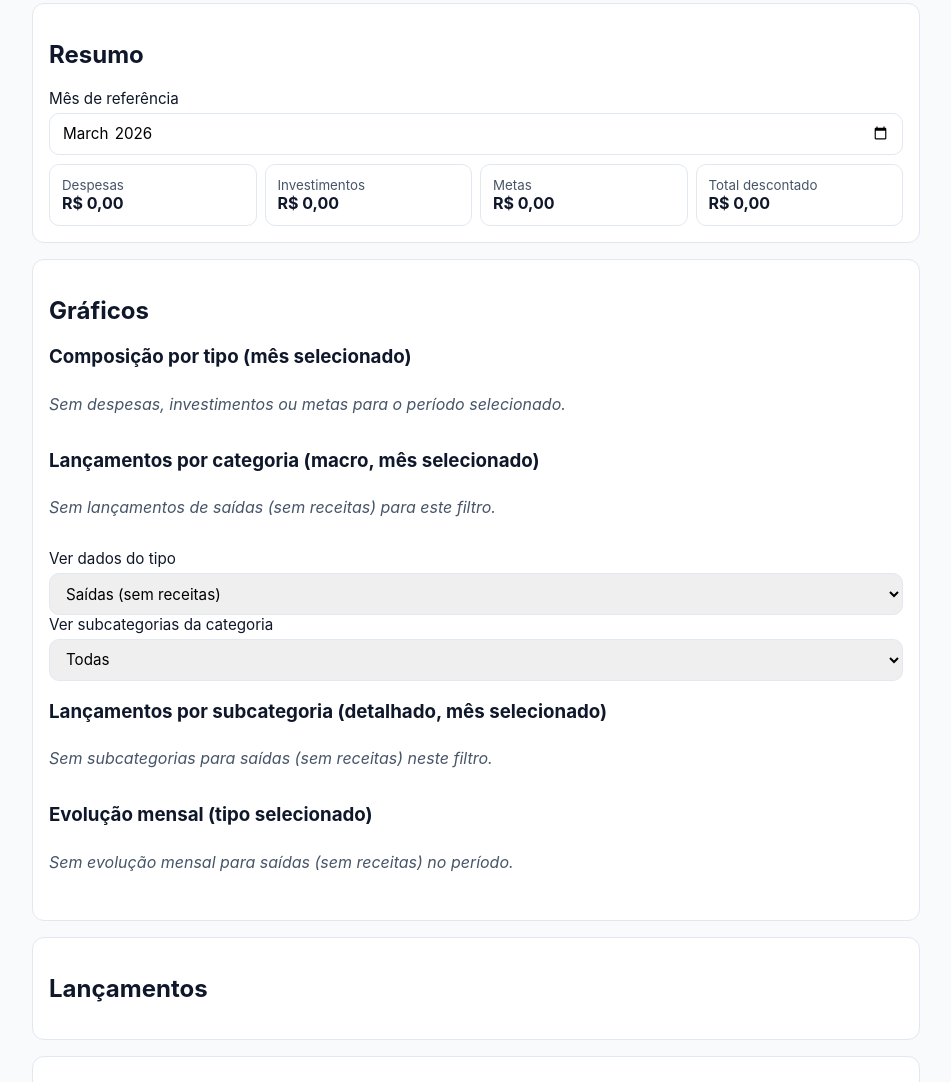
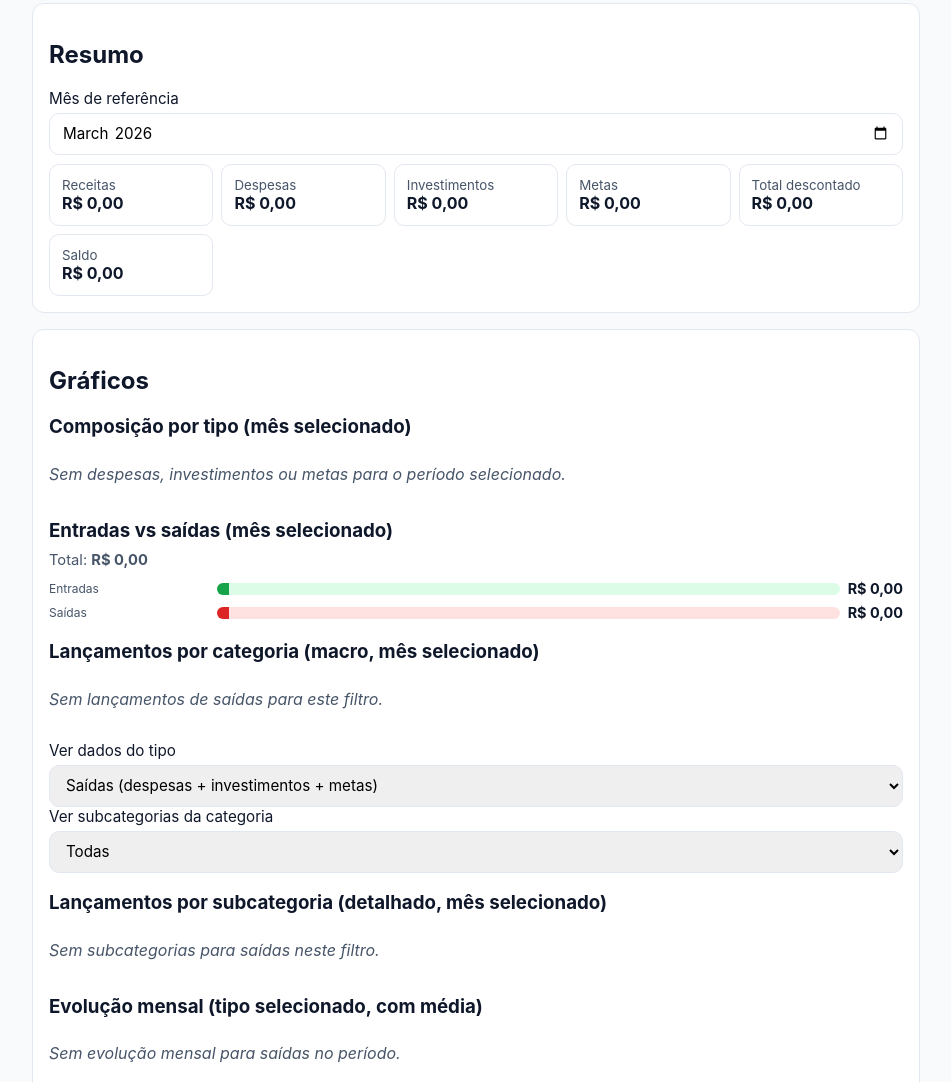
Before and after one commit to viniciuslopes-dev/app_controle_financeiro_offline, a plain HTML site: page docs/index.html in a window 1280 px wide. Shown: the part 1098-2180 px from the top of the page, without its empty margins (164-1115 px from the left). Drawn offline with Linux system fonts and the light colour scheme.

Commit message:
Ajusta resumo e gráficos para entradas, saídas e média mensal

```diff
--- a/docs/assets/css/styles.css
+++ b/docs/assets/css/styles.css
@@ -6,6 +6,8 @@
   --muted: #475569;
   --primary: #2563eb;
   --danger: #dc2626;
+  --income: #16a34a;
+  --outflow: #dc2626;
   --border: #e2e8f0;
 }
 
@@ -143,6 +145,22 @@ button {
   height: 100%;
   background: var(--primary);
 }
+
+.bar-income {
+  background: #dcfce7;
+}
+
+.bar-income > span {
+  background: var(--income);
+}
+
+.bar-outflow {
+  background: #fee2e2;
+}
+
+.bar-outflow > span {
+  background: var(--outflow);
+}
 #tx-list {
   list-style: none;
   margin: 0;
--- a/docs/assets/js/app.js
+++ b/docs/assets/js/app.js
@@ -17,6 +17,7 @@ const categoryListEl = document.getElementById('category-list');
 const txList = document.getElementById('tx-list');
 const summaryEl = document.getElementById('summary');
 const typeCompositionChartEl = document.getElementById('type-composition-chart');
+const inflowOutflowChartEl = document.getElementById('inflow-outflow-chart');
 const categoryChartEl = document.getElementById('category-chart');
 const subcategoryChartEl = document.getElementById('subcategory-chart');
 const monthlyChartEl = document.getElementById('monthly-chart');
@@ -215,7 +216,9 @@ function filterByMonth(items, month) {
 
 function getTypeLabel(type) {
   const labels = {
-    all: 'Saídas (sem receitas)',
+    all: 'Todos os lançamentos',
+    outflow: 'Saídas',
+    income: 'Entradas',
     expense: 'Despesas',
     investment: 'Investimentos',
     goal: 'Metas',
@@ -225,9 +228,12 @@ function getTypeLabel(type) {
 }
 
 function filterByType(items, type) {
-  if (!type || type === 'all') {
+  if (!type || type === 'outflow') {
     return items.filter((tx) => tx.type !== 'income');
   }
+
+  if (type === 'all') return items;
+  if (type === 'income') return items.filter((tx) => tx.type === 'income');
 
   return items.filter((tx) => tx.type === type);
 }
@@ -244,10 +250,12 @@ function renderSummary(items, month) {
   const totalDiscounted = s.expense + s.investment + s.goal;
 
   summaryEl.innerHTML = [
+    ['Receitas', s.income],
     ['Despesas', s.expense],
     ['Investimentos', s.investment],
     ['Metas', s.goal],
     ['Total descontado', totalDiscounted],
+    ['Saldo', s.balance],
   ]
     .map(
       ([label, value]) => `
@@ -260,26 +268,50 @@ function renderSummary(items, month) {
     .join('');
 }
 
-function renderBars(container, rows, emptyMessage = 'Sem dados para o período selecionado.') {
+function renderBars(
+  container,
+  rows,
+  emptyMessage = 'Sem dados para o período selecionado.',
+  options = {},
+) {
+  const { summaryLabel = 'Total', summaryValue, tone = 'default' } = options;
+
   if (!rows.length) {
     container.innerHTML = `<p class="empty">${emptyMessage}</p>`;
     return;
   }
 
   const total = rows.reduce((acc, row) => acc + row.value, 0);
+  const headerValue = summaryValue ?? total;
   const maxValue = Math.max(...rows.map((r) => r.value), 1);
-  container.innerHTML = `<p class="chart-total">Total: <strong>${formatMoney(total)}</strong></p>` + rows
+  container.innerHTML = `<p class="chart-total">${summaryLabel}: <strong>${formatMoney(headerValue)}</strong></p>` + rows
     .map((row) => {
       const width = Math.max((row.value / maxValue) * 100, 2);
+      const rowTone = row.tone || tone;
       return `
         <div class="bar-row">
           <small>${row.label}</small>
-          <div class="bar"><span style="width:${width}%"></span></div>
+          <div class="bar bar-${rowTone}"><span style="width:${width}%"></span></div>
           <strong>${formatMoney(row.value)}</strong>
         </div>
       `;
     })
     .join('');
+}
+
+function renderInflowOutflowChart(items, month) {
+  const monthItems = filterByMonth(items, month);
+  const summary = computeSummary(monthItems);
+  const rows = [
+    { label: 'Entradas', value: summary.income, tone: 'income' },
+    {
+      label: 'Saídas',
+      value: summary.expense + summary.investment + summary.goal,
+      tone: 'outflow',
+    },
+  ];
+
+  renderBars(inflowOutflowChartEl, rows, 'Sem dados de entradas e saídas para o período selecionado.');
 }
 
 function renderTypeCompositionChart(items, month) {
@@ -308,7 +340,13 @@ function renderCategoryChart(items, month) {
     .map(([label, value]) => ({ label, value }))
     .sort((a, b) => b.value - a.value);
 
-  renderBars(categoryChartEl, rows, `Sem lançamentos de ${getTypeLabel(selectedType).toLowerCase()} para este filtro.`);
+  const tone = selectedType === 'income' ? 'income' : selectedType === 'all' ? 'default' : 'outflow';
+  renderBars(
+    categoryChartEl,
+    rows,
+    `Sem lançamentos de ${getTypeLabel(selectedType).toLowerCase()} para este filtro.`,
+    { tone },
+  );
 }
 
 function renderSubcategoryChart(items, month) {
@@ -329,7 +367,13 @@ function renderSubcategoryChart(items, month) {
     .map(([label, value]) => ({ label, value }))
     .sort((a, b) => b.value - a.value);
 
-  renderBars(subcategoryChartEl, rows, `Sem subcategorias para ${getTypeLabel(selectedType).toLowerCase()} neste filtro.`);
+  const tone = selectedType === 'income' ? 'income' : selectedType === 'all' ? 'default' : 'outflow';
+  renderBars(
+    subcategoryChartEl,
+    rows,
+    `Sem subcategorias para ${getTypeLabel(selectedType).toLowerCase()} neste filtro.`,
+    { tone },
+  );
 }
 
 function renderMonthlyChart(items) {
@@ -346,7 +390,15 @@ function renderMonthlyChart(items) {
     .sort((a, b) => (a.label > b.label ? 1 : -1))
     .slice(-12);
 
-  renderBars(monthlyChartEl, rows, `Sem evolução mensal para ${getTypeLabel(selectedType).toLowerCase()} no período.`);
+  const average = rows.length ? rows.reduce((acc, row) => acc + row.value, 0) / rows.length : 0;
+  const tone = selectedType === 'income' ? 'income' : selectedType === 'all' ? 'default' : 'outflow';
+
+  renderBars(
+    monthlyChartEl,
+    rows,
+    `Sem evolução mensal para ${getTypeLabel(selectedType).toLowerCase()} no período.`,
+    { summaryLabel: 'Média mensal', summaryValue: average, tone },
+  );
 }
 
 function renderList(items, month) {
@@ -403,6 +455,7 @@ function render() {
   const selectedMonth = getCurrentMonthFilter();
   renderSummary(txs, selectedMonth);
   renderTypeCompositionChart(txs, selectedMonth);
+  renderInflowOutflowChart(txs, selectedMonth);
   renderCategoryChart(txs, selectedMonth);
   renderSubcategoryChart(txs, selectedMonth);
   renderMonthlyChart(txs);
--- a/docs/index.html
+++ b/docs/index.html
@@ -107,13 +107,18 @@
         <h3>Composição por tipo (mês selecionado)</h3>
         <div id="type-composition-chart" class="bar-chart"></div>
 
+        <h3>Entradas vs saídas (mês selecionado)</h3>
+        <div id="inflow-outflow-chart" class="bar-chart"></div>
+
         <h3>Lançamentos por categoria (macro, mês selecionado)</h3>
         <div id="category-chart" class="bar-chart"></div>
 
         <label>
           Ver dados do tipo
           <select id="report-type-filter">
-            <option value="all">Saídas (sem receitas)</option>
+            <option value="outflow">Saídas (despesas + investimentos + metas)</option>
+            <option value="income">Entradas (receitas)</option>
+            <option value="all">Todos os lançamentos</option>
             <option value="expense">Despesa</option>
             <option value="investment">Investimento</option>
             <option value="goal">Meta</option>
@@ -127,7 +132,7 @@
         <h3>Lançamentos por subcategoria (detalhado, mês selecionado)</h3>
         <div id="subcategory-chart" class="bar-chart"></div>
 
-        <h3>Evolução mensal (tipo selecionado)</h3>
+        <h3>Evolução mensal (tipo selecionado, com média)</h3>
         <div id="monthly-chart" class="bar-chart"></div>
       </section>
 
```
